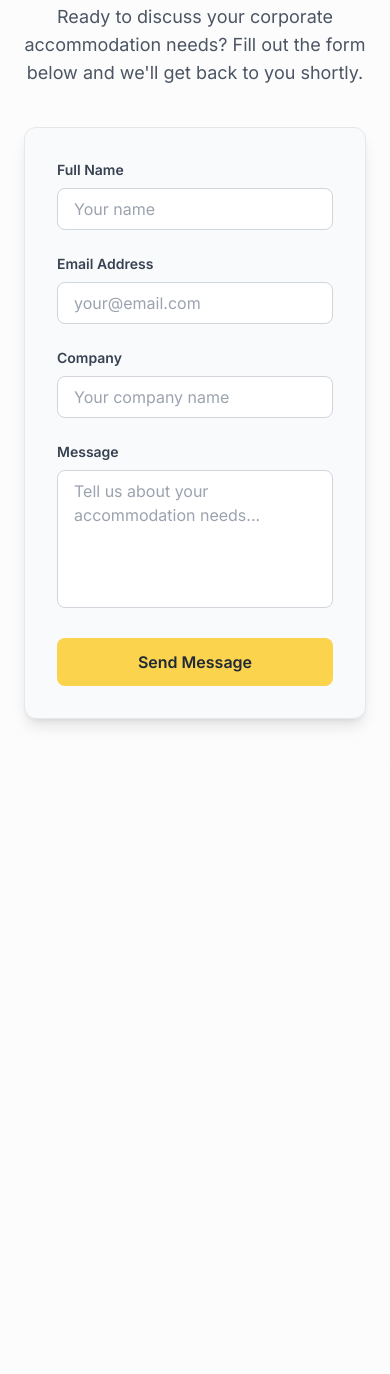
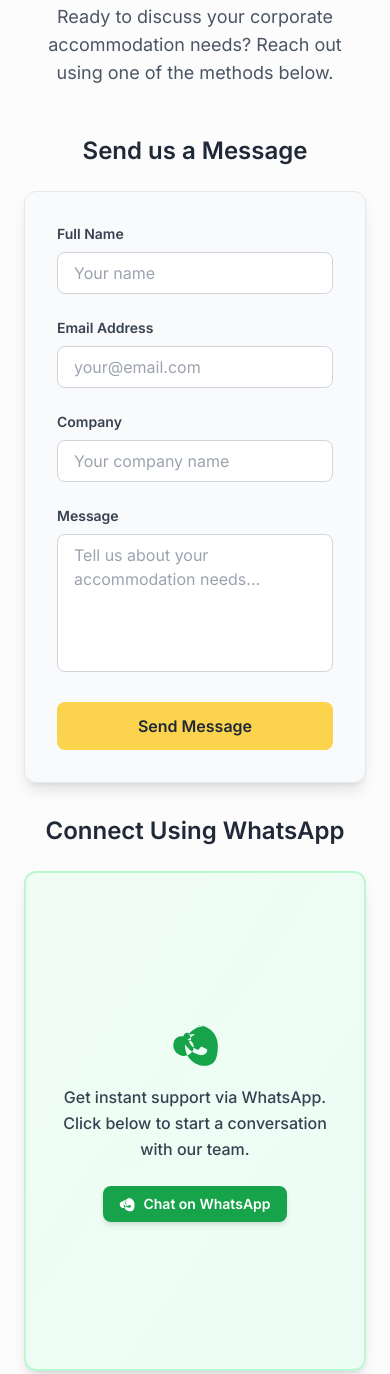
Before and after one commit to shikhars22/chokiHomesSaketSunshineCove, a plain HTML site: page index.html in a window 390 px wide. Shown: the part 7474-8848 px from the top of the page. Before the commit the page ends 8241 px from the top, so only its background shows below. Drawn offline with nearby package versions, Linux system fonts and the light colour scheme.

Commit message:
Fix WhatsApp section size and mobile responsiveness

```diff
--- a/index.html
+++ b/index.html
@@ -400,20 +400,23 @@
 
     <!-- Contact Form Section -->
     <section id="contact" class="slide-container bg-primary">
-        <div class="max-w-2xl w-full">
+        <div class="max-w-6xl w-full">
             <h2 class="text-4xl md:text-5xl font-bold mb-4 text-accent text-center">Get in Touch</h2>
-            <p class="text-lg text-gray-600 text-center mb-10">Ready to discuss your corporate accommodation needs? Fill out the form below and we'll get back to you shortly.</p>
+            <p class="text-lg text-gray-600 text-center mb-12">Ready to discuss your corporate accommodation needs? Reach out using one of the methods below.</p>
 
+            <div class="grid grid-cols-1 lg:grid-cols-2 gap-8">
+                <!-- Contact Form -->
+                <div>
+                    <h3 class="text-2xl font-semibold text-primary mb-6 text-center lg:text-left">Send us a Message</h3>
                     <form id="contact-form" class="bg-gray-50 p-8 rounded-xl shadow-lg border border-gray-200" action="https://formspree.io/f/xeoyzeyj" method="POST">
-                <div class="grid grid-cols-1 md:grid-cols-2 gap-6 mb-6">
-                    <div>
+                        <div class="mb-6">
                             <label for="name" class="block text-sm font-semibold text-gray-700 mb-2">Full Name</label>
                             <input type="text" id="name" name="name" required class="w-full px-4 py-2 border border-gray-300 rounded-lg focus:outline-none focus:ring-2 focus:ring-secondary focus:border-transparent" placeholder="Your name">
                         </div>
-                    <div>
+
+                        <div class="mb-6">
                             <label for="email" class="block text-sm font-semibold text-gray-700 mb-2">Email Address</label>
                             <input type="email" id="email" name="email" required class="w-full px-4 py-2 border border-gray-300 rounded-lg focus:outline-none focus:ring-2 focus:ring-secondary focus:border-transparent" placeholder="your@email.com">
-                    </div>
                         </div>
 
                         <div class="mb-6">
@@ -431,6 +434,29 @@
                         </button>
                     </form>
                 </div>
+
+                <!-- WhatsApp Contact Section -->
+                <div>
+                    <h3 class="text-2xl font-semibold text-primary mb-6 text-center lg:text-left">Connect Using WhatsApp</h3>
+                    <div class="bg-gradient-to-br from-green-50 to-emerald-50 p-6 md:p-8 rounded-xl shadow-lg border-2 border-green-200 flex flex-col justify-center items-center" style="min-height: 500px;">
+                        <div class="text-center w-full">
+                            <div class="mb-4">
+                                <svg class="w-12 h-12 md:w-16 md:h-16 mx-auto text-green-600" fill="currentColor" viewBox="0 0 24 24">
+                                    <path d="M17.472 14.382c-.297-.149-1.758-.867-2.03-.967-.272-.099-.471-.148-.67.15-.197.297-.767.966-.94 1.164-.173.199-.347.223-.644.075-.297-.15-1.255-.463-2.39-1.475-.883-.788-1.48-1.761-1.653-2.059-.173-.297-.018-.458.13-.606.134-.133.298-.347.446-.52.149-.174.198-.298.298-.497.099-.198.05-.371-.025-.52-.075-.149-.669-1.612-.916-2.207-.242-.579-.487-.5-.67-.51-.173-.008-.371-.01-.57-.01-.198 0-.52.074-.792.372-.272.297-1.04 1.016-1.04 2.479 0 1.462 1.065 2.875 1.213 3.074.149.198 2.096 3.2 5.077 4.487.709.306 1.262.489 1.694.625.712.227 1.36.195 1.871.118.571-.085 1.758-.719 2.006-1.413.248-.694.248-1.289.173-1.413-.074-.124-.272-.198-.57-.347m-5.421-7.403h-.004a9.87 9.87 0 00-4.951 1.18l-.355.192-.367-.057c-.326-.049-.652-.098-.977-.128-1.582-.176-3.019.677-3.732 2.121-.732 1.545-.723 3.393.19 4.97.909 1.577 2.578 2.616 4.339 2.724 1.761.107 3.505-.718 4.509-2.179.893-1.319.901-3.105.018-4.532-.591-.897-1.618-1.414-2.672-1.191m5.421-7.403c5.487 0 9.945 4.458 9.945 9.945S22.487 22.89 17 22.89 7.055 18.432 7.055 12.945 11.513 3 17 3"></path>
+                                </svg>
+                            </div>
+                            <p class="text-gray-700 mb-6 text-base md:text-lg font-medium leading-relaxed">Get instant support via WhatsApp. Click below to start a conversation with our team.</p>
+                            <a href="https://tinyurl.com/sunshinecove-contact" target="_blank" rel="noopener noreferrer" class="inline-flex items-center gap-2 md:gap-3 bg-green-600 text-white font-semibold py-2 md:py-3 px-4 md:px-6 rounded-lg hover:bg-green-700 transition duration-300 shadow-md text-sm md:text-base">
+                                <svg class="w-4 h-4 md:w-5 md:h-5" fill="currentColor" viewBox="0 0 24 24">
+                                    <path d="M17.472 14.382c-.297-.149-1.758-.867-2.03-.967-.272-.099-.471-.148-.67.15-.197.297-.767.966-.94 1.164-.173.199-.347.223-.644.075-.297-.15-1.255-.463-2.39-1.475-.883-.788-1.48-1.761-1.653-2.059-.173-.297-.018-.458.13-.606.134-.133.298-.347.446-.52.149-.174.198-.298.298-.497.099-.198.05-.371-.025-.52-.075-.149-.669-1.612-.916-2.207-.242-.579-.487-.5-.67-.51-.173-.008-.371-.01-.57-.01-.198 0-.52.074-.792.372-.272.297-1.04 1.016-1.04 2.479 0 1.462 1.065 2.875 1.213 3.074.149.198 2.096 3.2 5.077 4.487.709.306 1.262.489 1.694.625.712.227 1.36.195 1.871.118.571-.085 1.758-.719 2.006-1.413.248-.694.248-1.289.173-1.413-.074-.124-.272-.198-.57-.347m-5.421-7.403h-.004a9.87 9.87 0 00-4.951 1.18l-.355.192-.367-.057c-.326-.049-.652-.098-.977-.128-1.582-.176-3.019.677-3.732 2.121-.732 1.545-.723 3.393.19 4.97.909 1.577 2.578 2.616 4.339 2.724 1.761.107 3.505-.718 4.509-2.179.893-1.319.901-3.105.018-4.532-.591-.897-1.618-1.414-2.672-1.191m5.421-7.403c5.487 0 9.945 4.458 9.945 9.945S22.487 22.89 17 22.89 7.055 18.432 7.055 12.945 11.513 3 17 3"></path>
+                                </svg>
+                                Chat on WhatsApp
+                            </a>
+                        </div>
+                    </div>
+                </div>
+            </div>
+        </div>
     </section>
 
 </body>
```
Lines whose indentation alone changed are shown as unchanged.
